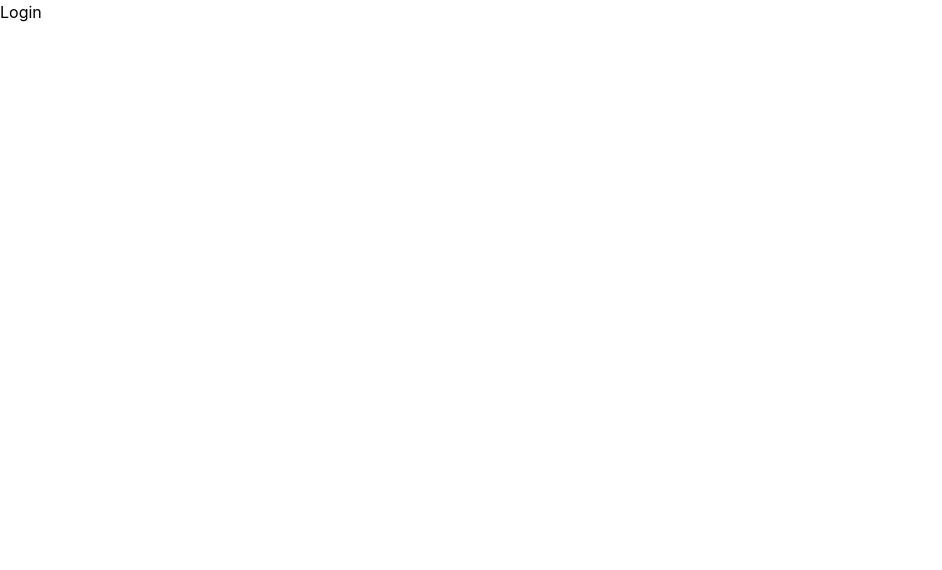
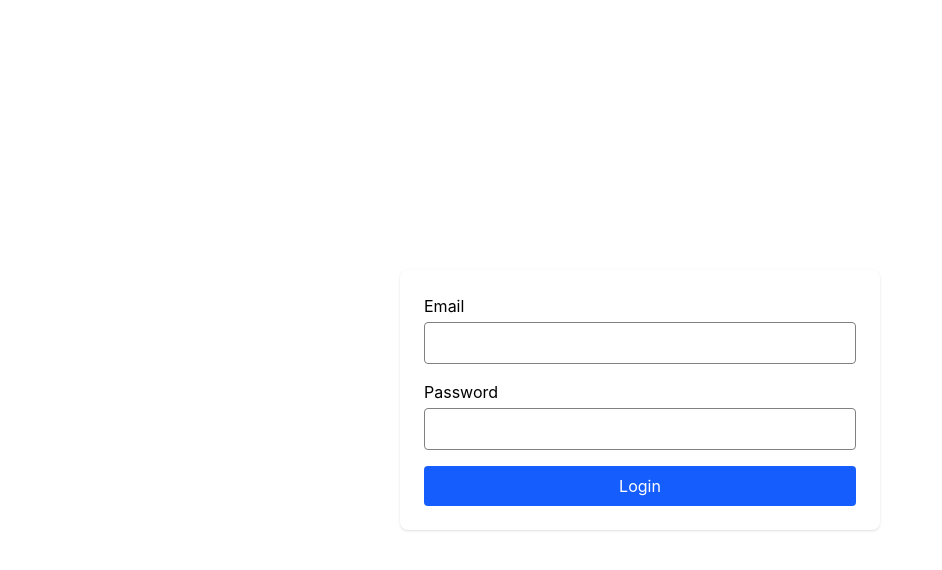
Before and after one commit to Lutfi1919/elboros, a React (Vite) app: page /login in a window 1280 px wide. Shown: the top 570 px of the page, without its empty margins (0-942 px from the left). Built offline with nearby package versions, Linux system fonts and the light colour scheme.

Commit message:
feat: add login function and form

```diff
--- a/src/pages/Login.tsx
+++ b/src/pages/Login.tsx
@@ -1,8 +1,66 @@
+import React, { useState, type FormEvent } from "react";
+import { login } from "../services/user.service";
+import { useNavigate } from "react-router-dom";
+
 export default function Login() {
+  const [email, setEmail] = useState("");
+  const [password, setPassword] = useState("");
+  const navigate = useNavigate();
+
+  const handleSubmit = async (e: React.FormEvent<HTMLFormElement>) => {
+    e.preventDefault();
+
+    try {
+      const data = await login({ email, password });
+      // console.log("Response dari API:", data);
+
+      localStorage.setItem("token", data.data.token);
+
+      navigate("/");
+    } catch (error) {
+      console.error(error);
+    }
+  };
+
   return (
     <>
-      <div className="">
-        <p>Login</p>
+      <div className="min-h-screen flex items-center justify-center">
+        <div className="w-120 p-6 rounded-lg shadow-sm bg-white hover:-translate-y-1 duration-300">
+          <div>
+            <form onSubmit={handleSubmit}>
+              <div className="space-y-4">
+                <div>
+                  <label className="block mb-1">Email</label>
+                  <input
+                    type="email"
+                    value={email}
+                    onChange={(e) => setEmail(e.target.value)}
+                    className="w-full border border-[#808080] rounded px-3 py-2 focus:outline-0"
+                    required
+                  />
+                </div>
+
+                <div>
+                  <label className="block mb-1">Password</label>
+                  <input
+                    type="password"
+                    value={password}
+                    onChange={(e) => setPassword(e.target.value)}
+                    className="w-full border border-[#808080] rounded px-3 py-2 focus:outline-0"
+                    required
+                  />
+                </div>
+
+                <button
+                  type="submit"
+                  className="w-full bg-blue-600 text-white py-2 rounded"
+                >
+                  Login
+                </button>
+              </div>
+            </form>
+          </div>
+        </div>
       </div>
     </>
   );
```
